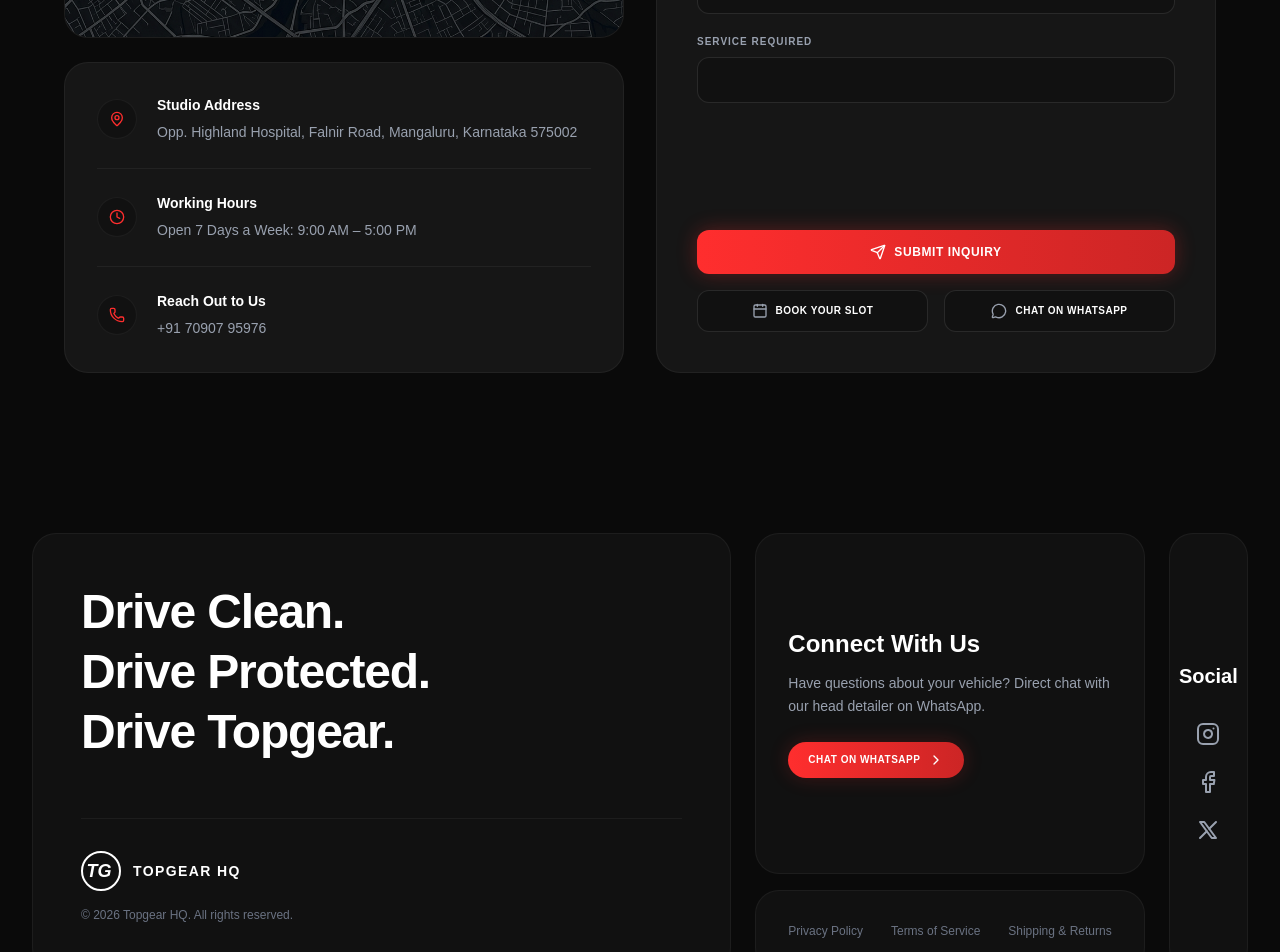
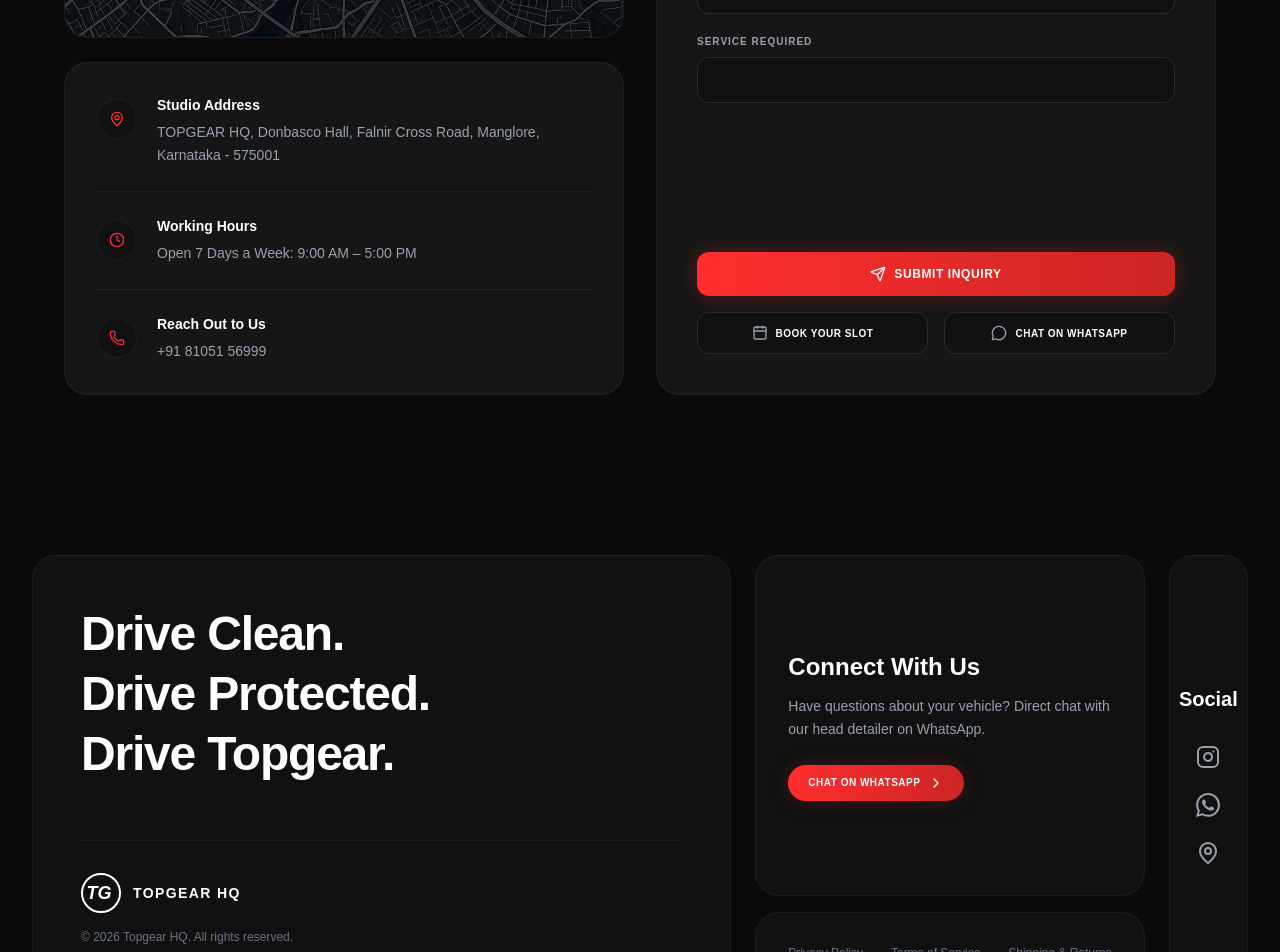
Before and after one commit to ShreyasSondur/topgear, a Next.js app: page / in a window 1280 px wide. Shown: the part 7860-8812 px from the top of the page. Built offline with nearby package versions, Linux system fonts and the light colour scheme.

Commit message:
Update phone number to 8105156999, address to TOPGEAR HQ Falnir, and update footer social links with Google Maps

```diff
--- a/components/booking-modal.tsx
+++ b/components/booking-modal.tsx
@@ -91,7 +91,7 @@ export default function BookingModal() {
 
 *Date:* ${dateStr}
 *Time:* ${selectedTime}`;
-    const whatsappUrl = `https://wa.me/917090795976?text=${encodeURIComponent(
+    const whatsappUrl = `https://wa.me/918105156999?text=${encodeURIComponent(
       message
     )}`;
     window.open(whatsappUrl, "_blank");
--- a/components/footer.tsx
+++ b/components/footer.tsx
@@ -1,5 +1,5 @@
 import React from "react";
-import { ChevronRight } from "lucide-react";
+import { ChevronRight, MapPin } from "lucide-react";
 import Link from "next/link";
 
 export default function Footer() {
@@ -44,7 +44,7 @@ export default function Footer() {
               </p>
               <div>
                 <Link
-                  href="https://wa.me/917090795976"
+                  href="https://wa.me/918105156999"
                   target="_blank"
                   className="inline-flex items-center gap-2 bg-gradient-to-r from-[#FF2E2E] to-[#cc2525] hover:from-[#e62929] hover:to-[#b32020] text-white px-5 py-2.5 rounded-full transition-all shadow-[0_0_20px_rgba(255,46,46,0.2)]"
                 >
@@ -74,20 +74,38 @@ export default function Footer() {
           {/* Social Card */}
           <div className="md:col-span-1 bg-[#111111] border border-white/5 rounded-3xl p-8 flex flex-col items-center justify-center gap-8 min-h-[320px]">
             <h3 className="text-xl font-bold text-white">Social</h3>
-            <div className="flex flex-col gap-6">
+            <div className="flex flex-col gap-6 items-center">
               <Link
                 href="https://www.instagram.com/topgear.tg?igsh=a2l3d3hvdGtsNzk=&igsi=a2l3d3hvdGtsNzk="
                 target="_blank"
                 rel="noopener noreferrer"
-                className="text-gray-400 hover:text-white transition-colors"
+                title="Instagram"
+                aria-label="Instagram"
+                className="text-gray-400 hover:text-[#E4405F] transition-colors"
               >
                 <svg className="w-6 h-6" viewBox="0 0 24 24" fill="none" stroke="currentColor" strokeWidth="2" strokeLinecap="round" strokeLinejoin="round"><rect x="2" y="2" width="20" height="20" rx="5" ry="5"></rect><path d="M16 11.37A4 4 0 1 1 12.63 8 4 4 0 0 1 16 11.37z"></path><line x1="17.5" y1="6.5" x2="17.51" y2="6.5"></line></svg>
               </Link>
-              <Link href="#" className="text-gray-400 hover:text-white transition-colors">
-                <svg className="w-6 h-6" viewBox="0 0 24 24" fill="none" stroke="currentColor" strokeWidth="2" strokeLinecap="round" strokeLinejoin="round"><path d="M18 2h-3a5 5 0 0 0-5 5v3H7v4h3v8h4v-8h3.81l.59-4H14V7a1 1 0 0 1 1-1h3z"></path></svg>
+              <Link
+                href="https://wa.me/918105156999"
+                target="_blank"
+                rel="noopener noreferrer"
+                title="WhatsApp: +91 81051 56999"
+                aria-label="WhatsApp (+91 81051 56999)"
+                className="text-gray-400 hover:text-[#25D366] transition-colors"
+              >
+                <svg className="w-6 h-6 fill-current" viewBox="0 0 24 24" xmlns="http://www.w3.org/2000/svg">
+                  <path d="M17.472 14.382c-.297-.149-1.758-.867-2.03-.967-.273-.099-.471-.148-.67.15-.197.297-.767.966-.94 1.164-.173.199-.347.223-.644.075-.297-.15-1.255-.463-2.39-1.475-.883-.788-1.48-1.761-1.653-2.059-.173-.297-.018-.458.13-.606.134-.133.298-.347.446-.52.149-.174.198-.298.298-.497.099-.198.05-.371-.025-.52-.075-.149-.669-1.612-.916-2.207-.242-.579-.487-.5-.669-.51a12.8 12.8 0 0 0-.57-.01c-.198 0-.52.074-.792.372-.272.297-1.04 1.016-1.04 2.479 0 1.462 1.065 2.875 1.213 3.074.149.198 2.096 3.2 5.077 4.487.709.306 1.262.489 1.694.625.712.227 1.36.195 1.871.118.571-.085 1.758-.719 2.006-1.413.248-.694.248-1.289.173-1.413-.074-.124-.272-.198-.57-.347m-5.421 7.403h-.004a9.87 9.87 0 0 1-5.031-1.378l-.361-.214-3.741.982.998-3.648-.235-.374a9.86 9.86 0 0 1-1.51-5.26c.001-5.45 4.436-9.884 9.888-9.884 2.64 0 5.122 1.03 6.988 2.898a9.82 9.82 0 0 1 2.893 6.994c-.003 5.45-4.437 9.884-9.885 9.884m8.413-18.297A11.815 11.815 0 0 0 12.05 0C5.495 0 .16 5.335.157 11.892c0 2.096.547 4.142 1.588 5.945L.057 24l6.305-1.654a11.882 11.882 0 0 0 5.683 1.448h.005c6.554 0 11.89-5.335 11.893-11.893a11.821 11.821 0 0 0-3.48-8.413Z"/>
+                </svg>
               </Link>
-              <Link href="#" className="text-gray-400 hover:text-white transition-colors">
-                <svg className="w-6 h-6" viewBox="0 0 24 24" fill="none" stroke="currentColor" strokeWidth="2" strokeLinecap="round" strokeLinejoin="round"><path d="M4 4l11.733 16h4.267l-11.733 -16z"></path><path d="M4 20l6.768 -6.768m2.46 -2.46l6.772 -6.772"></path></svg>
+              <Link
+                href="https://maps.app.goo.gl/g46mipwkutXeqARS9"
+                target="_blank"
+                rel="noopener noreferrer"
+                title="Google Maps: TOPGEAR HQ, Donbasco Hall, Falnir Cross Road, Manglore-575001"
+                aria-label="Google Maps Location"
+                className="text-gray-400 hover:text-[#FF2E2E] transition-colors"
+              >
+                <MapPin className="w-6 h-6" />
               </Link>
             </div>
           </div>
--- a/components/hero.tsx
+++ b/components/hero.tsx
@@ -138,7 +138,7 @@ export default function Hero() {
 
       {/* Floating WhatsApp Button */}
       <Link
-        href="https://wa.me/917090795976"
+        href="https://wa.me/918105156999"
         target="_blank"
         rel="noopener noreferrer"
         className="fixed bottom-24 right-6 md:bottom-8 md:right-8 z-50 bg-[#25D366] hover:bg-[#1EBE5D] text-white p-4 rounded-full shadow-lg shadow-[#25D366]/30 transition-transform hover:scale-110 flex items-center justify-center"
--- a/components/location-contact.tsx
+++ b/components/location-contact.tsx
@@ -29,22 +29,27 @@ export default function LocationContact() {
           <div className="flex flex-col gap-6">
 
             {/* Map Container */}
-            <div className="relative w-full aspect-[4/3] md:aspect-video rounded-3xl overflow-hidden border border-white/5 bg-[#111]">
+            <Link
+              href="https://maps.app.goo.gl/g46mipwkutXeqARS9"
+              target="_blank"
+              rel="noopener noreferrer"
+              className="relative w-full aspect-[4/3] md:aspect-video rounded-3xl overflow-hidden border border-white/5 bg-[#111] group cursor-pointer block"
+            >
               <Image
                 src="/images/map.png"
                 alt="Studio Location Map"
                 fill
-                className="object-cover opacity-80"
+                className="object-cover opacity-80 group-hover:scale-105 transition-transform duration-500"
               />
               {/* Map Pin Overlay */}
               <div className="absolute top-1/2 left-1/2 -translate-x-1/2 -translate-y-1/2">
-                <div className="w-10 h-10 bg-[#FF2E2E]/20 rounded-full flex items-center justify-center animate-pulse">
+                <div className="w-10 h-10 bg-[#FF2E2E]/20 rounded-full flex items-center justify-center animate-pulse group-hover:scale-110 transition-transform">
                   <div className="w-6 h-6 bg-[#FF2E2E] rounded-full flex items-center justify-center shadow-lg shadow-[#FF2E2E]/50">
                     <MapPin className="w-3.5 h-3.5 text-white" />
                   </div>
                 </div>
               </div>
-            </div>
+            </Link>
 
             {/* Info Card */}
             <div className="bg-[#161616] border border-white/5 rounded-3xl p-8 flex flex-col gap-6">
@@ -56,9 +61,14 @@ export default function LocationContact() {
                 </div>
                 <div>
                   <h4 className="text-white font-semibold text-sm mb-1.5">Studio Address</h4>
-                  <p className="text-gray-400 text-sm leading-relaxed">
-                    Opp. Highland Hospital, Falnir Road, Mangaluru, Karnataka 575002
-                  </p>
+                  <Link
+                    href="https://maps.app.goo.gl/g46mipwkutXeqARS9"
+                    target="_blank"
+                    rel="noopener noreferrer"
+                    className="text-gray-400 hover:text-white transition-colors text-sm leading-relaxed block"
+                  >
+                    TOPGEAR HQ, Donbasco Hall, Falnir Cross Road, Manglore, Karnataka - 575001
+                  </Link>
                 </div>
               </div>
 
@@ -87,7 +97,7 @@ export default function LocationContact() {
                 <div>
                   <h4 className="text-white font-semibold text-sm mb-1.5">Reach Out to Us</h4>
                   <p className="text-gray-400 text-sm leading-relaxed">
-                    +91 70907 95976
+                    +91 81051 56999
                   </p>
                 </div>
               </div>
@@ -121,7 +131,7 @@ export default function LocationContact() {
                   </label>
                   <input
                     type="tel"
-                    placeholder="+91 70907 95976"
+                    placeholder="+91 81051 56999"
                     className="w-full bg-[#111] border border-white/10 rounded-xl px-4 py-3 text-sm text-white placeholder:text-gray-600 focus:outline-none focus:border-[#FF2E2E]/50 transition-colors"
                   />
                 </div>
@@ -172,7 +182,7 @@ export default function LocationContact() {
                     </span>
                   </Link>
                   <Link
-                    href="https://wa.me/917090795976"
+                    href="https://wa.me/918105156999"
                     target="_blank"
                     className="w-full bg-[#111] border border-white/10 hover:bg-[#222] text-white px-4 py-3 rounded-xl flex items-center justify-center gap-2 transition-all"
                   >
--- a/components/studio-shop.tsx
+++ b/components/studio-shop.tsx
@@ -68,7 +68,7 @@ export default function StudioShop() {
   ];
 
   const getWhatsAppUrl = (product: typeof products[0]) => {
-    const phone = "917090795976";
+    const phone = "918105156999";
     const text = `👋 Hi Topgear Studio! I would like to buy:
 
 🛍️ *Product:* ${product.title}
```
